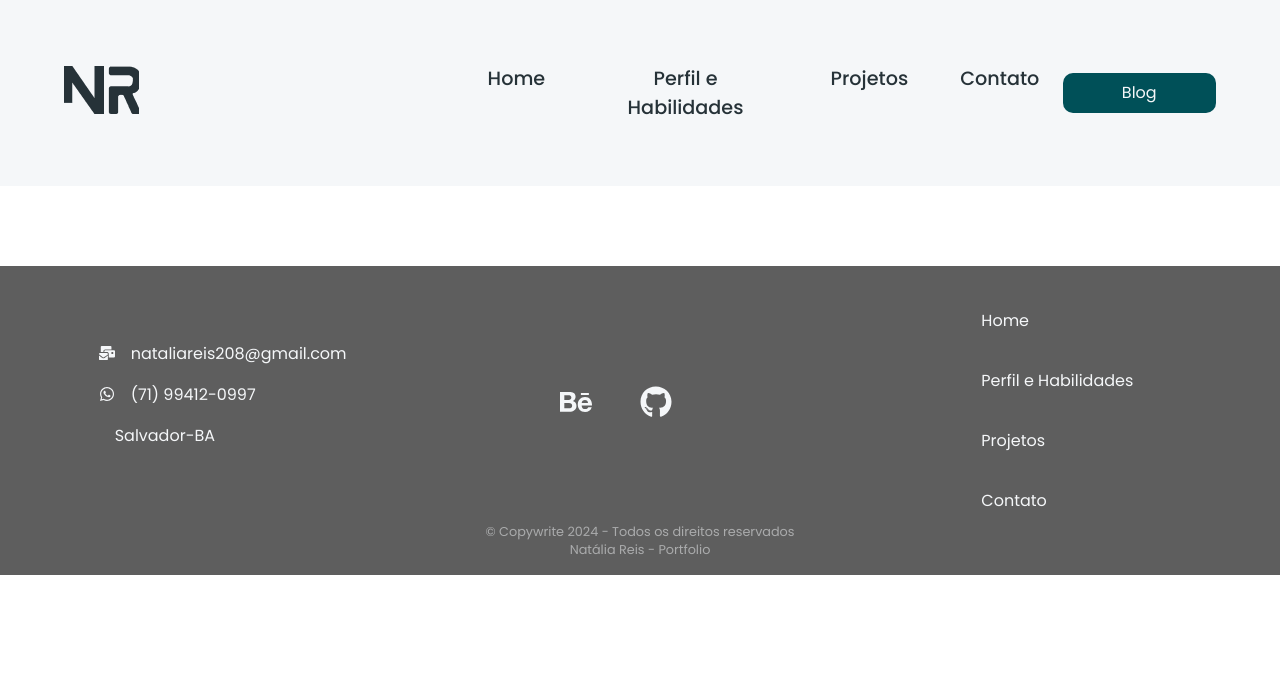
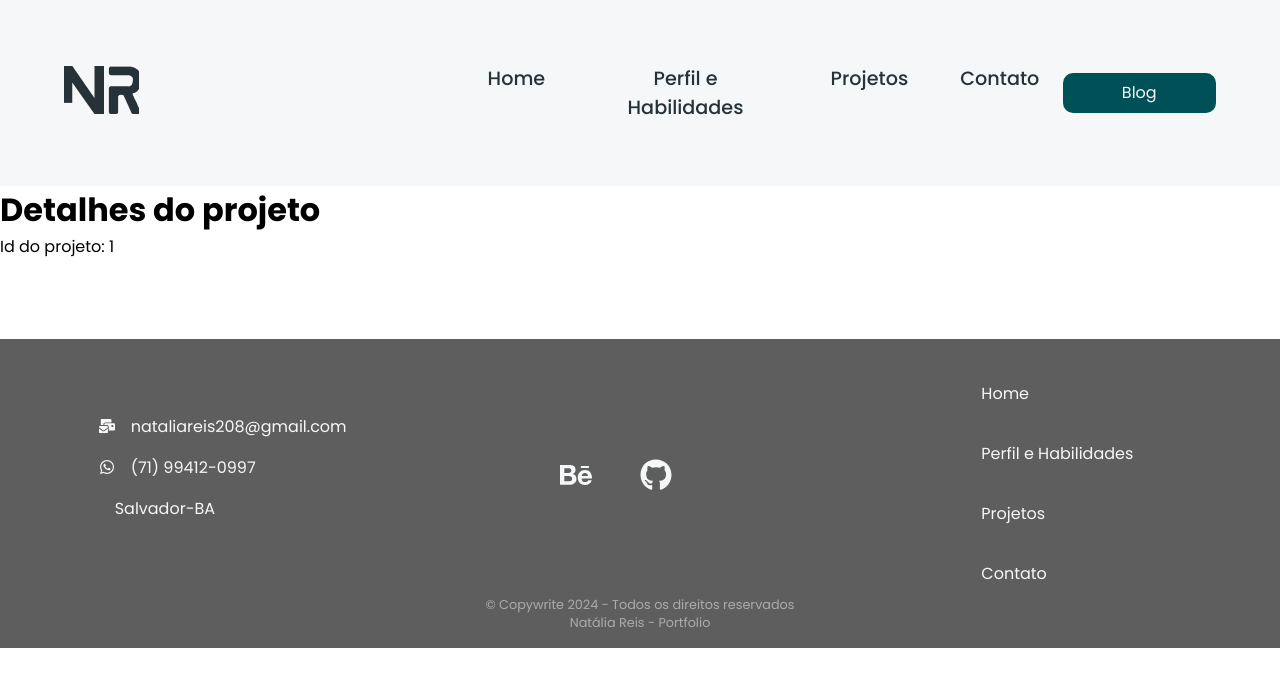
Before and after one commit to NataliaReiis/portfolio-Natalia-Dev, a React (Vite) app: page /project/1 in a window 1280 px wide. Shown: the top 686 px of the page. Built offline with nearby package versions, Linux system fonts and the light colour scheme; some icons are missing.

Commit message:
feat: ProjectDetail

```diff
--- a/package.json
+++ b/package.json
@@ -19,7 +19,7 @@
     "react-dom": "^18.2.0",
     "react-icons": "^4.12.0",
     "react-image-gallery": "^1.3.0",
-    "react-router-dom": "^6.21.0",
+    "react-router-dom": "^6.22.3",
     "react-vertical-timeline-component": "^3.6.0"
   },
   "devDependencies": {
--- a/src/components/project/Pagination.jsx
+++ b/src/components/project/Pagination.jsx
@@ -1,4 +1,5 @@
 import { useState } from "react";
+import { Link } from "react-router-dom";
 
 export default function Pagination() {
   const data = [
@@ -136,9 +137,10 @@ export default function Pagination() {
         {currentItems.map((item) => (
           <div key={item.id} className="content-item-projects">
             <h1>{item.name}</h1>
-            <button>{item.linkURL}</button>
+            <Link to={`/project/${item.id}`}>
+              <button>Detalhes</button>
+            </Link>
           </div>
-
         ))}
       </div>
       <div className="buttons">
--- /dev/null
+++ b/src/components/project/ProjectDetail.jsx
@@ -0,0 +1,14 @@
+import { useParams } from "react-router-dom";
+
+export default function ProjectDetail() {
+  const { id } = useParams();
+
+
+  return (
+    <div>
+
+      <h1>Detalhes do projeto</h1>
+      <p>Id do projeto: {id}</p>
+    </div>
+  );
+}
--- a/src/router/router.jsx
+++ b/src/router/router.jsx
@@ -7,6 +7,7 @@ import Contact from '../pages/Contact';
 
 import Navbar from '../components/Navbar';
 import Footer from '../components/Footer';
+import ProjectDetail from '../components/project/ProjectDetail';
 
 export default function MainRoutes(){
     return(
@@ -16,6 +17,7 @@ export default function MainRoutes(){
             <Route path='/' element={<App/>} />
             <Route path='/profile' element={<Profile/>} />
             <Route path='/projects' element={<Projects/>} />
+            <Route path='/project/:id' element={<ProjectDetail/>} />
             <Route path='/contact' element={<Contact/>} />
         </Routes>
         <Footer/>
--- a/src/scss/components/pagination.scss
+++ b/src/scss/components/pagination.scss
@@ -29,6 +29,6 @@
         border: none;
         width: 3rem;
         height: 3rem;
-        cursor: pointer;
+        cursor: pointers;
     }
 }
```
Also changed, not shown: 1 other file (tests, documents, lock files or other folders).
